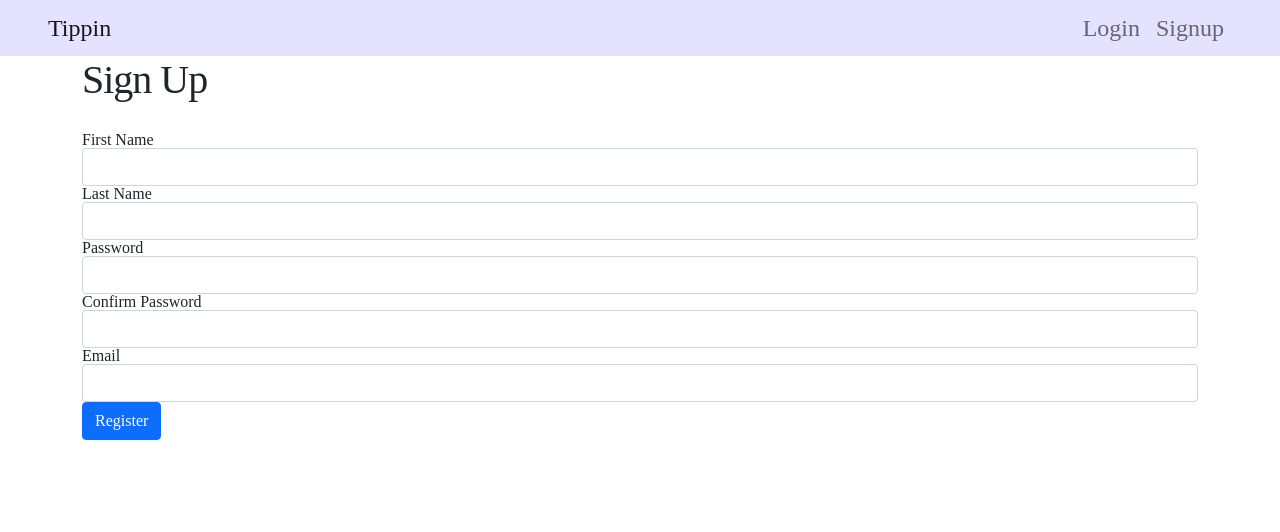
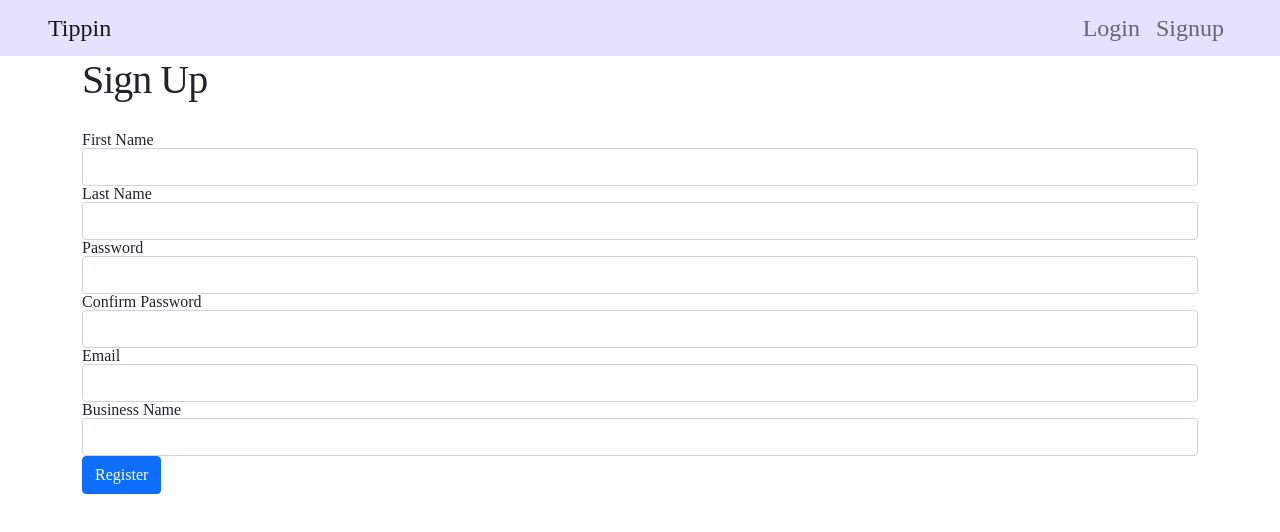
Before and after one commit to Ayoitsjason/Coursera_React, a React (Create React App) app in the folder confusion/: page /signup in a window 1280 px wide. Shown: the top 532 px of the page. Built offline with nearby package versions, Linux system fonts and the light colour scheme.

Commit message:
added business name field to signup page

```diff
--- a/confusion/src/components/waitlist/Signup.js
+++ b/confusion/src/components/waitlist/Signup.js
@@ -45,6 +45,10 @@ const Signup = () => {
               <label>Email</label>
               <Field className="form-control" type="text" name="email" />
             </fieldset>
+            <fieldset className="form-group">
+              <label>Business Name</label>
+              <Field className="form-control" type="text" name="email" />
+            </fieldset>
             <button className="btn btn-primary" type="submit">
               Register
             </button>
```
